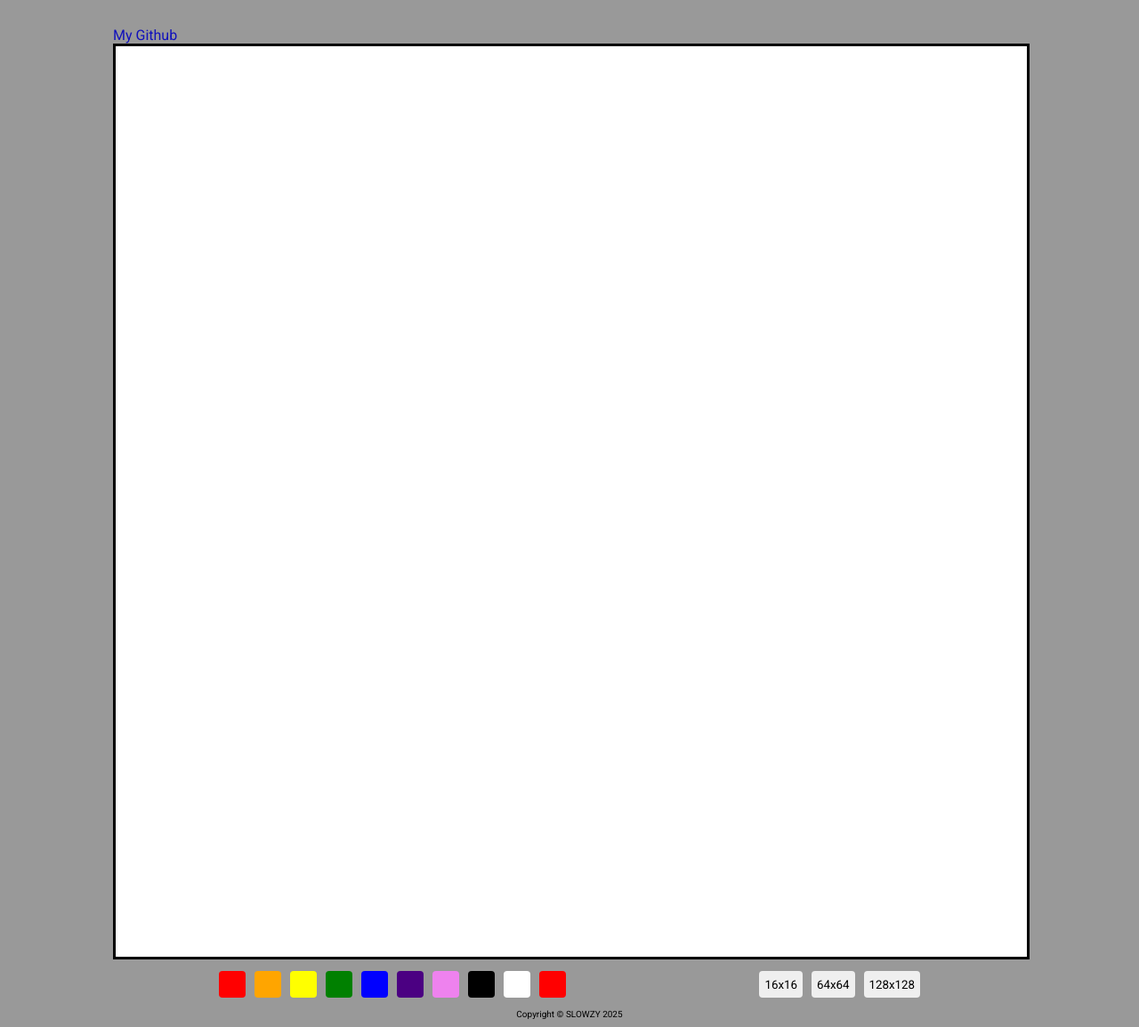
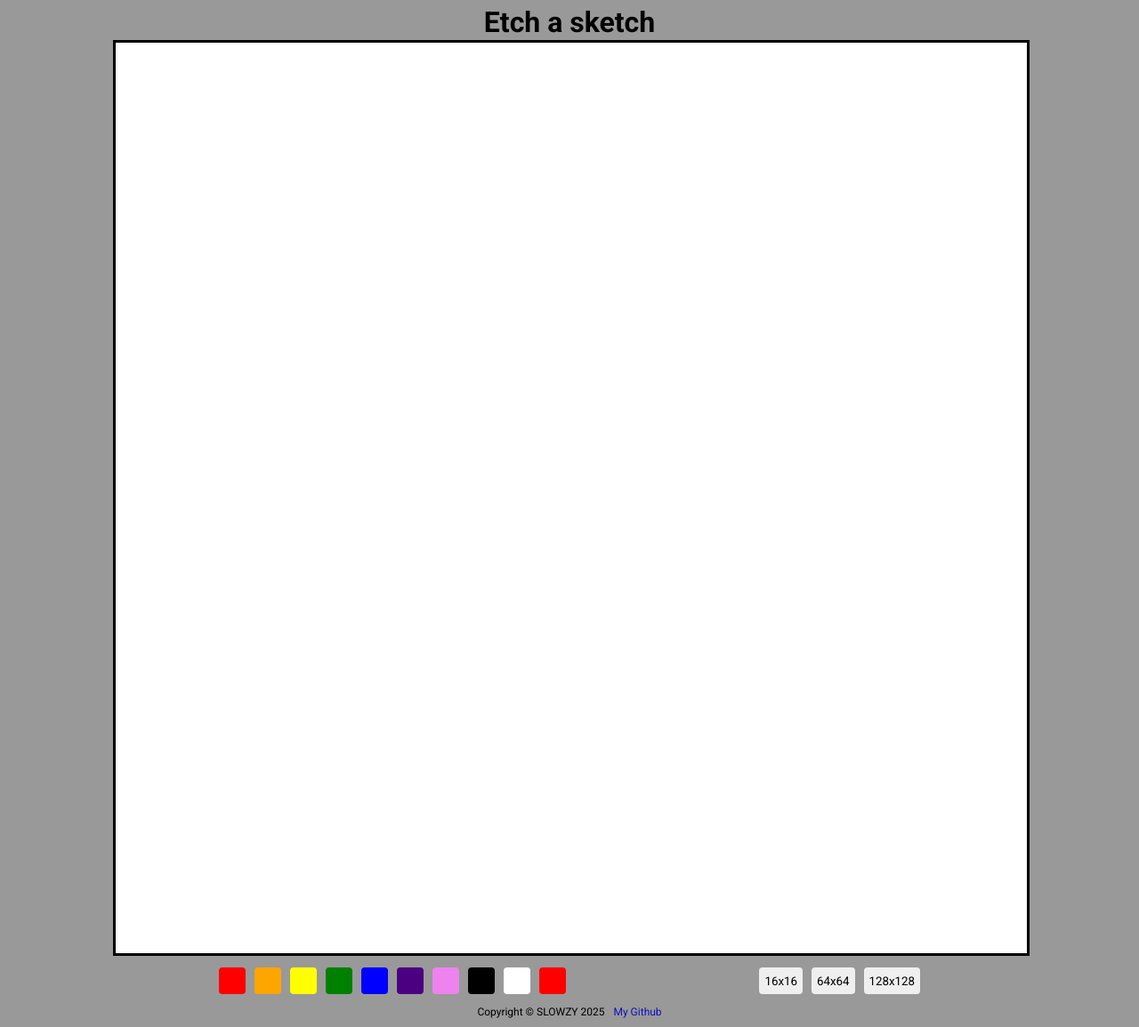
Before and after one commit to SLO-WZY/top-etch-a-sketch, a plain HTML site: page index.html in a window 1280 px wide. Shown: the whole page at 89% size. Drawn offline with Linux system fonts and the light colour scheme.

Commit message:
Minor adjustement
Added title, moved github link
Removed 🚫 problem using GPT
diff --git a/index.html b/index.html
index 19dac92..d2d8673 100644
--- a/index.html
+++ b/index.html
@@ -11,7 +11,7 @@

     <div class="content">
         <header >
-            <a style="margin:0; padding: 0;" href="https://github.com/SLO-WZY" target="_blank">My Github</a>
+            <h1>Etch a sketch</h1>
         </header>
         <div class="gridBorder"></div>
         <div class="Pickers">
@@ -36,6 +36,7 @@
         </div>
         <footer>
         Copyright © SLOWZY 2025
+        <a style="margin:0; padding: 0;" href="https://github.com/SLO-WZY" target="_blank">My Github</a>
         </footer>
     </div>
     <script src="script.js"></script>
diff --git a/styles.css b/styles.css
index f72d7a4..1df9e06 100644
--- a/styles.css
+++ b/styles.css
@@ -7,9 +7,17 @@
 body {
     background-color: #999999;
     max-width: 1026px;
-    margin: auto
+    margin:  10px auto

 }
+header {
+    line-height: 20px;
+    margin: 0 auto;
+}
+h1 {
+    margin-top: -15px;
+    margin-bottom: 10px;
+}
 .content {
     margin-top: 30px;
     display: flex;
@@ -27,7 +35,12 @@ body {
     display: flex;
     flex-wrap: wrap;
     background-color: white;
+    cursor: crosshair;
+    user-select: none;
+.gridBorder div {

+    pointer-events: auto;
+}
 }
 button {
   width: 30px;
@@ -72,7 +85,10 @@ a {
 }

 footer {
-    font-size: 10px;
+    max-width: 300px;
+    margin: auto;
+    font-size: 12px;
     display: flex;
-    justify-content: space-around;
+    gap: 10px;
+
 }
\ No newline at end of file

```diff
--- a/index.html
+++ b/index.html
@@ -11,7 +11,7 @@
 
     <div class="content">
         <header >
-            <a style="margin:0; padding: 0;" href="https://github.com/SLO-WZY" target="_blank">My Github</a>
+            <h1>Etch a sketch</h1>
         </header>
         <div class="gridBorder"></div>
         <div class="Pickers">
@@ -36,6 +36,7 @@
         </div>
         <footer>
         Copyright © SLOWZY 2025
+        <a style="margin:0; padding: 0;" href="https://github.com/SLO-WZY" target="_blank">My Github</a>
         </footer>
     </div>
     <script src="script.js"></script>
--- a/styles.css
+++ b/styles.css
@@ -7,8 +7,16 @@
 body {
     background-color: #999999;
     max-width: 1026px;
-    margin: auto
+    margin:  10px auto
 
+}
+header {
+    line-height: 20px;
+    margin: 0 auto;
+}
+h1 {
+    margin-top: -15px;
+    margin-bottom: 10px;
 }
 .content {
     margin-top: 30px;
@@ -27,7 +35,12 @@ body {
     display: flex;
     flex-wrap: wrap;
     background-color: white;
+    cursor: crosshair;
+    user-select: none;
+.gridBorder div {
 
+    pointer-events: auto;
+}
 }
 button {
   width: 30px;
@@ -72,7 +85,10 @@ a {
 }
 
 footer {
-    font-size: 10px;
+    max-width: 300px;
+    margin: auto;
+    font-size: 12px;
     display: flex;
-    justify-content: space-around;
+    gap: 10px;
+
 }
```
